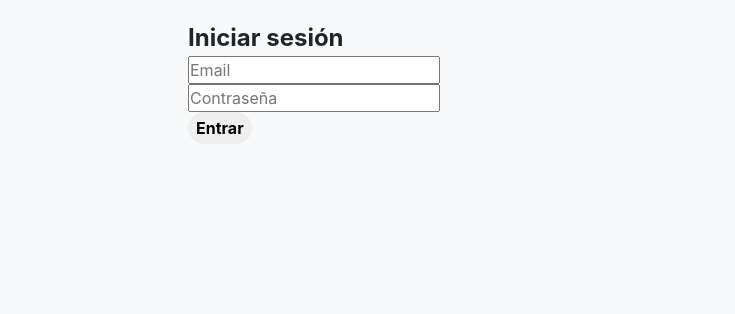
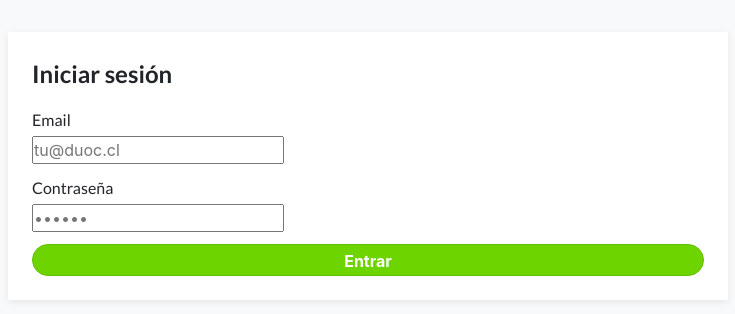
Before and after one commit to Pancho190/capstone-2026-002D-equipo-04, a React app in the folder src/Frontend/: page / in a window 1280 px wide. Shown: the top 314 px of the page, without its empty margins (272-1007 px from the left). Built offline with nearby package versions, Linux system fonts and the light colour scheme; the HTML template or start-up script is replaced by a standard one.

Commit message:
style: mejorar diseño del login

```diff
--- a/src/Frontend/src/pages/Login.jsx
+++ b/src/Frontend/src/pages/Login.jsx
@@ -18,16 +18,20 @@ export default function Login({ onLogin }) {
   };
 
   return (
-    <div style={{ maxWidth: 400, margin: 'auto', padding: 20 }}>
-      <h2>Iniciar sesión</h2>
+    <div className="card">
+      <h2 style={{ marginBottom: '1rem', fontFamily: 'Lato, sans-serif' }}>Iniciar sesión</h2>
       <form onSubmit={handleSubmit}>
-        <input placeholder="Email" value={email} onChange={(e) => setEmail(e.target.value)} required />
-        <br />
-        <input type="password" placeholder="Contraseña" value={password} onChange={(e) => setPassword(e.target.value)} required />
-        <br />
-        <button type="submit">Entrar</button>
+        <div className="form-group">
+          <label htmlFor="email">Email</label>
+          <input id="email" type="email" placeholder="tu@duoc.cl" value={email} onChange={(e) => setEmail(e.target.value)} required />
+        </div>
+        <div className="form-group">
+          <label htmlFor="password">Contraseña</label>
+          <input id="password" type="password" placeholder="••••••" value={password} onChange={(e) => setPassword(e.target.value)} required />
+        </div>
+        <button type="submit" className="primary" style={{ width: '100%' }}>Entrar</button>
       </form>
-      {error && <p style={{ color: 'red' }}>{error}</p>}
+      {error && <p className="msg error">{error}</p>}
     </div>
   );
 }
```
